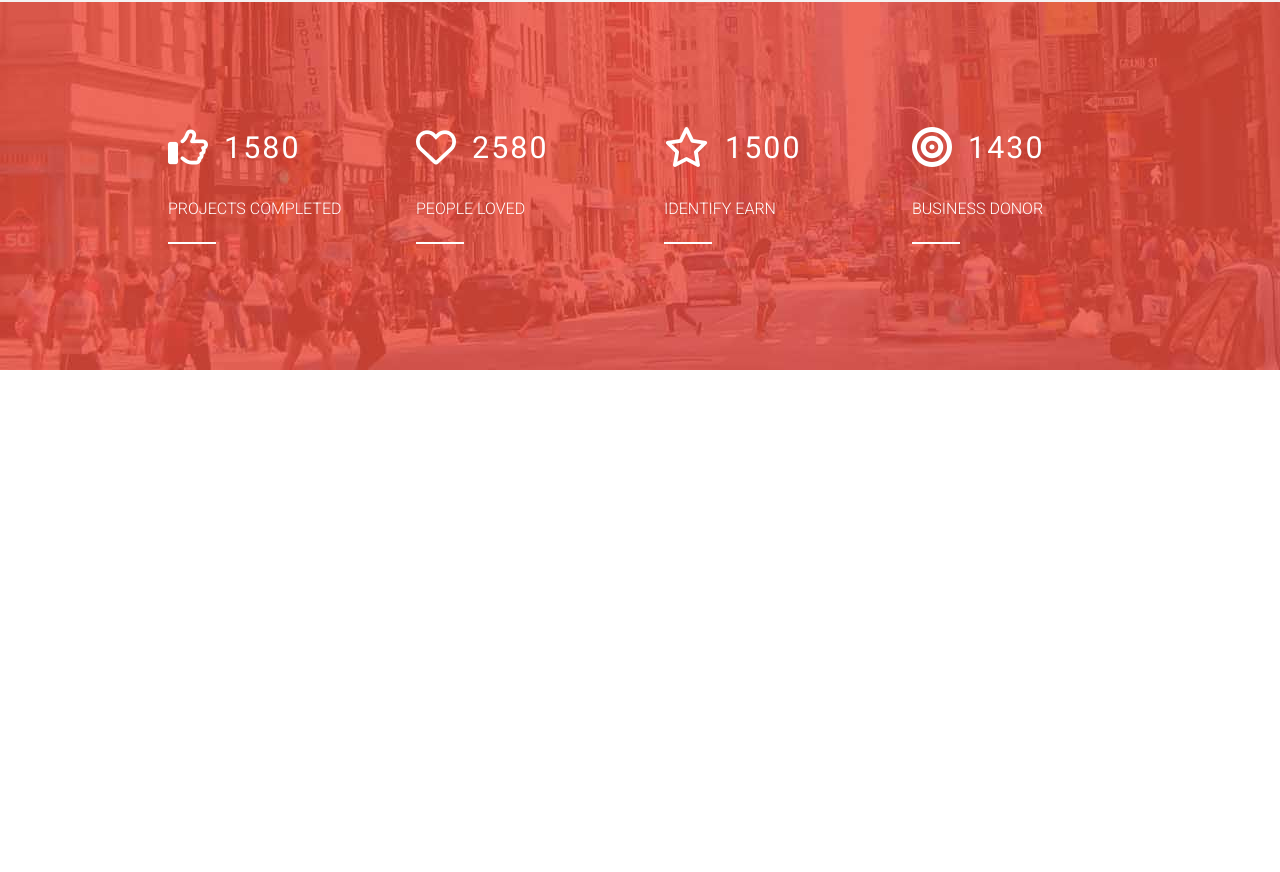
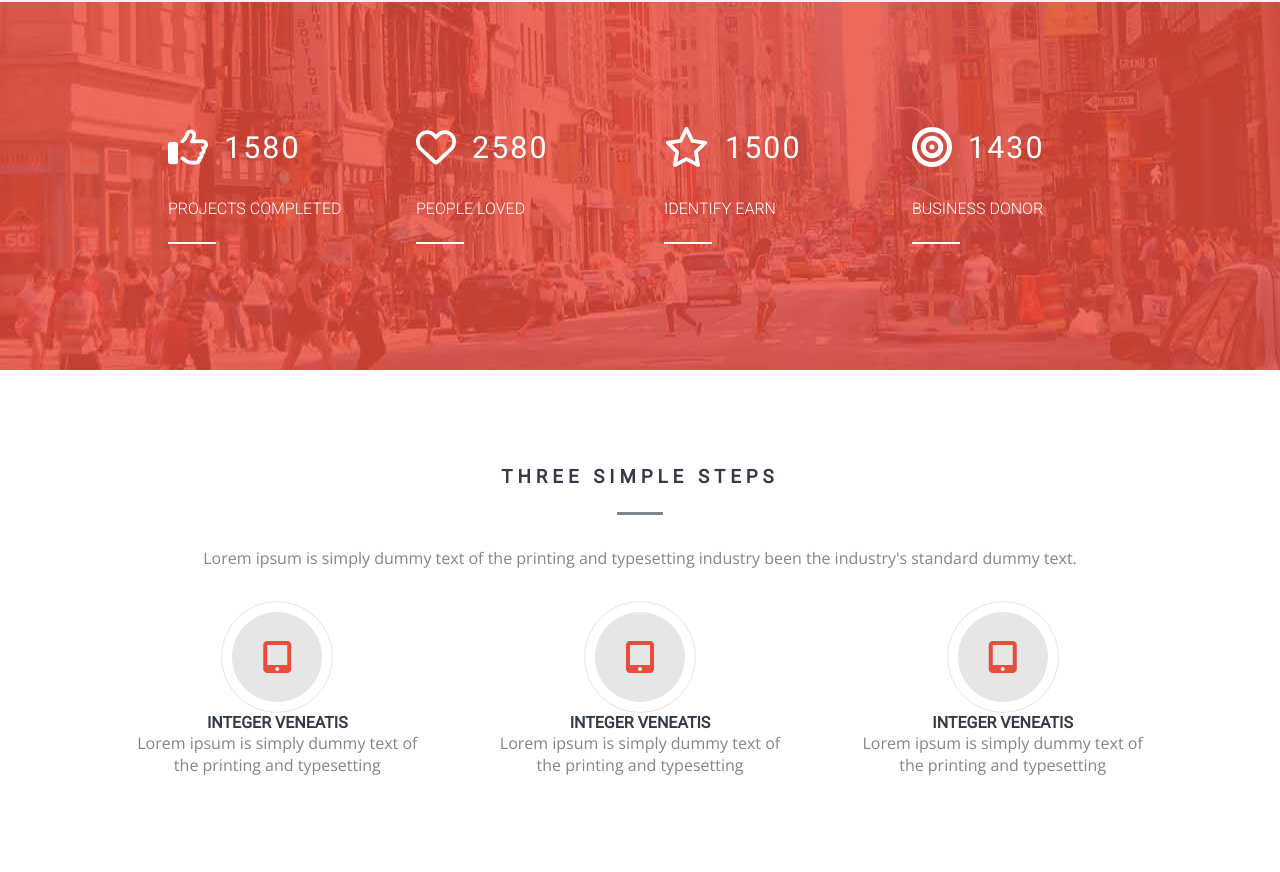
Before and after one commit to dragan0107/graxpo-project, a website: page page/index.html in a window 1280 px wide. Shown: the part 3009-3881 px from the top of the page. Before the commit the page ends 3379 px from the top, so only its background shows below. Drawn offline with nearby package versions, Linux system fonts and the light colour scheme.

Commit message:
feat: Add three steps section

```diff
--- a/page/index.html
+++ b/page/index.html
@@ -174,5 +174,44 @@
         <div class="views-line"></div>
       </div>
     </section>
+    <section id="three-steps">
+      <div class="three-steps-top">
+        <h3>THREE SIMPLE STEPS</h3>
+        <div class="three-steps-line"></div>
+        <p>
+          Lorem ipsum is simply dummy text of the printing and typesetting
+          industry been the industry's standard dummy text.
+        </p>
+      </div>
+      <div class="three-steps-bottom">
+        <div class="three-steps-card">
+          <div class="three-step-icon-box">
+            <i class="fa-solid fa-tablet-screen-button"></i>
+          </div>
+          <h4>INTEGER VENEATIS</h4>
+          <p>
+            Lorem ipsum is simply dummy text of the printing and typesetting
+          </p>
+        </div>
+        <div class="three-steps-card">
+          <div class="three-step-icon-box">
+            <i class="fa-solid fa-tablet-screen-button"></i>
+          </div>
+          <h4>INTEGER VENEATIS</h4>
+          <p>
+            Lorem ipsum is simply dummy text of the printing and typesetting
+          </p>
+        </div>
+        <div class="three-steps-card">
+          <div class="three-step-icon-box">
+            <i class="fa-solid fa-tablet-screen-button"></i>
+          </div>
+          <h4>INTEGER VENEATIS</h4>
+          <p>
+            Lorem ipsum is simply dummy text of the printing and typesetting
+          </p>
+        </div>
+      </div>
+    </section>
   </body>
 </html>
--- /dev/null
+++ b/page/scss/sections/_three-steps.scss
@@ -0,0 +1,71 @@
+#three-steps {
+  display: flex;
+  flex-direction: column;
+  padding: 6em;
+
+  .three-steps-top {
+    display: flex;
+    flex-direction: column;
+    justify-content: center;
+    align-items: center;
+    h3 {
+      font-family: $roboto;
+      color: #333b46;
+      margin-bottom: 1.3em;
+      letter-spacing: 5px;
+    }
+    .three-steps-line {
+      background: #81868e;
+      height: 3px;
+      width: 46px;
+      margin-bottom: 2em;
+    }
+    p {
+      font-family: $open-sans;
+      color: #81868e;
+    }
+  }
+
+  .three-steps-bottom {
+    display: flex;
+    justify-content: space-around;
+    align-items: center;
+    margin-top: 2em;
+
+    .three-steps-card {
+      width: 18.75em;
+      display: flex;
+      flex-direction: column;
+      justify-content: center;
+      align-items: center;
+      text-align: center;
+
+      h4 {
+        font-family: $roboto;
+        color: #333b46;
+      }
+      p {
+        font-family: $open-sans;
+        color: #81868e;
+      }
+
+      .three-step-icon-box {
+        display: flex;
+        justify-content: center;
+        align-items: center;
+        width: 7em;
+        height: 7em;
+        background: #e6e6e6;
+        border-radius: 50%;
+        padding: 10px;
+        background-clip: content-box;
+        border: 1px solid #e6e6e6;
+
+        i {
+          font-size: 2em;
+          color: $logo-color;
+        }
+      }
+    }
+  }
+}
--- a/page/scss/styles.scss
+++ b/page/scss/styles.scss
@@ -1,7 +1,11 @@
+// Base
 @import './base/base';
 
+// Sections
 @import './sections/header';
 @import './sections/about';
 @import './sections/views';
+@import './sections/three-steps';
 
-@import './components/card';
+// Components
+@import './components/whatwedo-card';
```
Also changed, not shown: page/css/styles.css, page/scss/components/_whatwedo-card.scss (renamed from page/scss/components/_card.scss).
